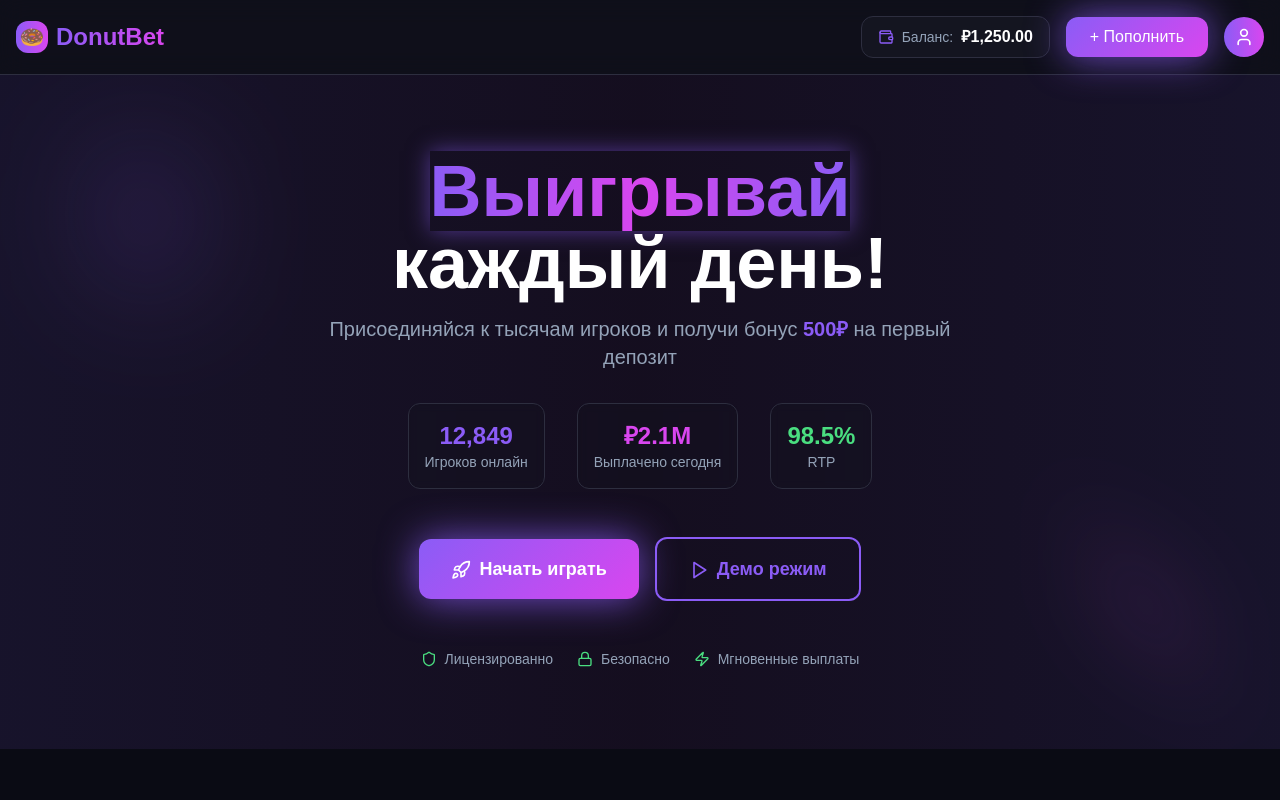
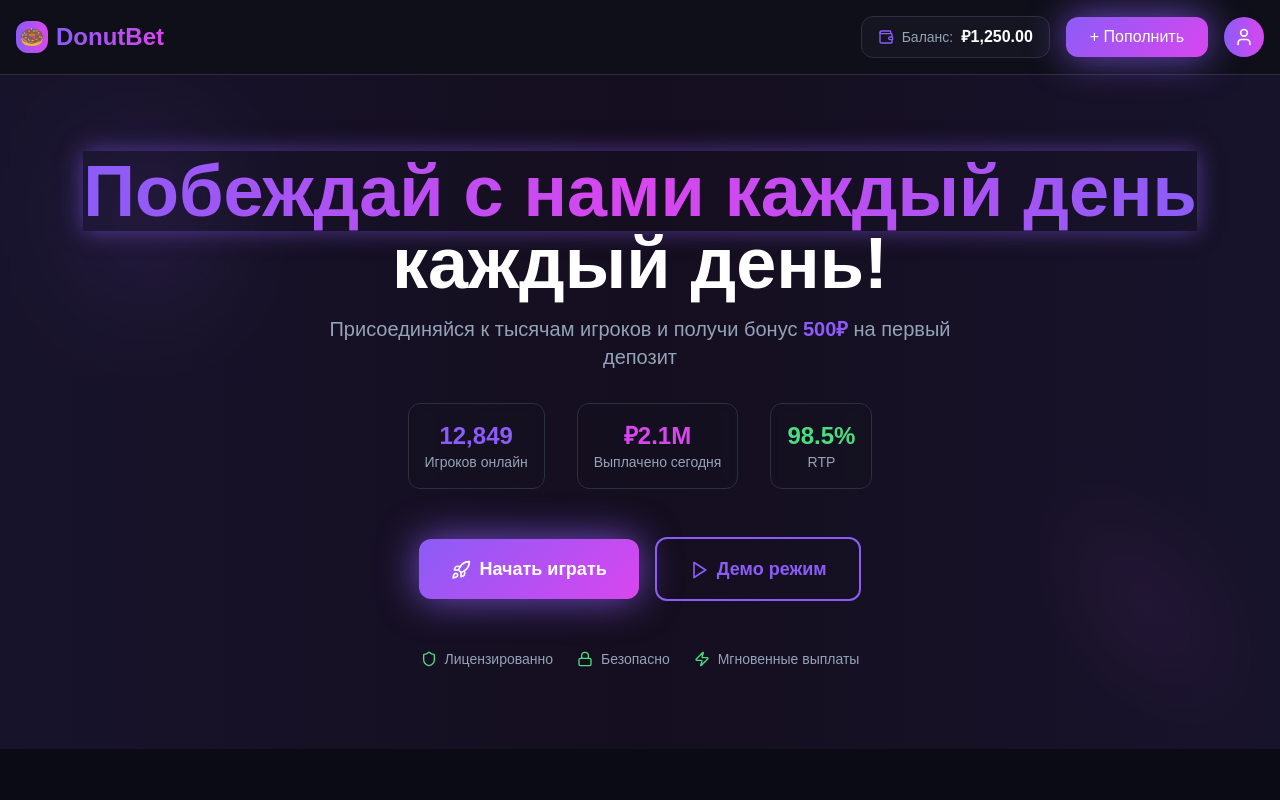
Before and after one commit to pr-poehali-dev/purple-black-game-site, a React (Vite) app: page / in a window 1280 px wide. Shown: the top 800 px of the page. Built offline with nearby package versions, Linux system fonts and the light colour scheme.

Commit message:
Обновление текста на баннере

```diff
--- a/src/components/HeroSection.tsx
+++ b/src/components/HeroSection.tsx
@@ -16,7 +16,7 @@ const HeroSection = () => {
         <div className="mb-8">
           <h1 className="text-5xl md:text-7xl font-bold mb-4">
             <span className="bg-gradient-to-r from-gaming-purple via-gaming-pink to-gaming-purple bg-clip-text text-transparent animate-pulse-glow">
-              Выигрывай
+              Побеждай с нами каждый день
             </span>
             <br />
             <span className="text-white">каждый день!</span>
```
